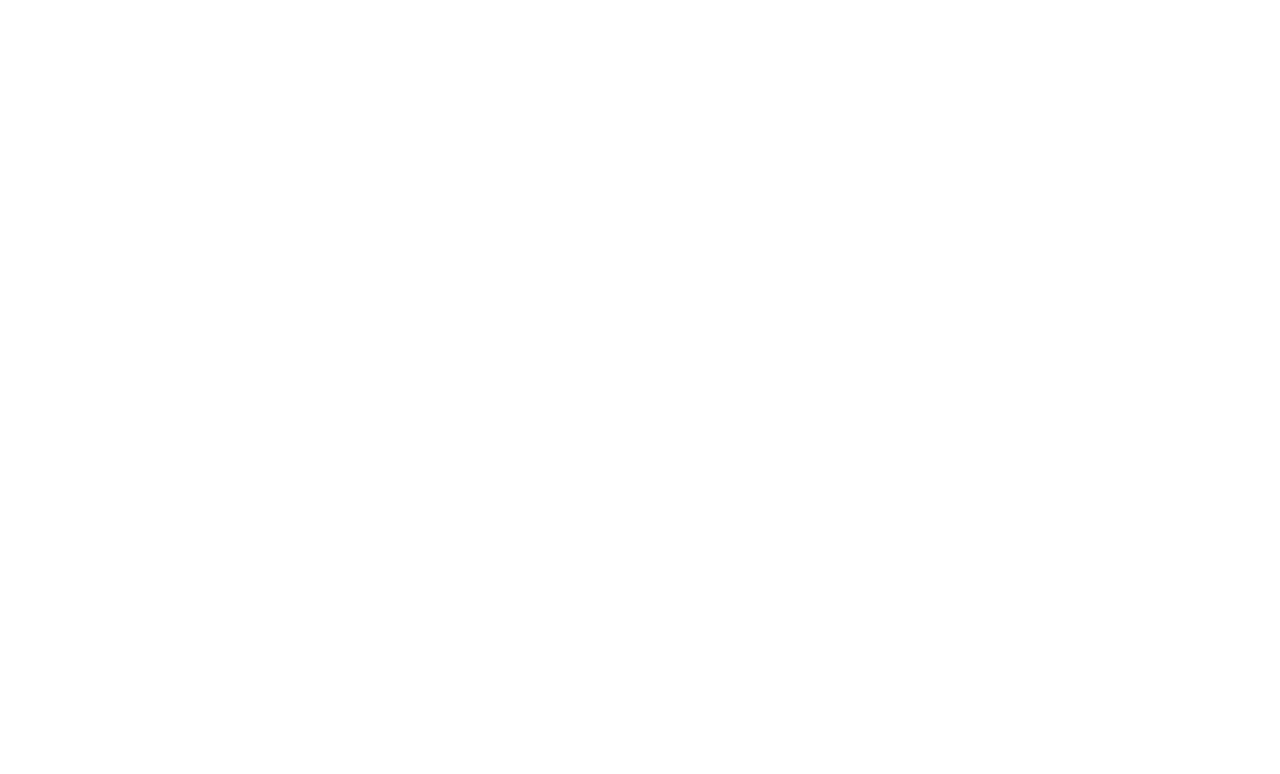
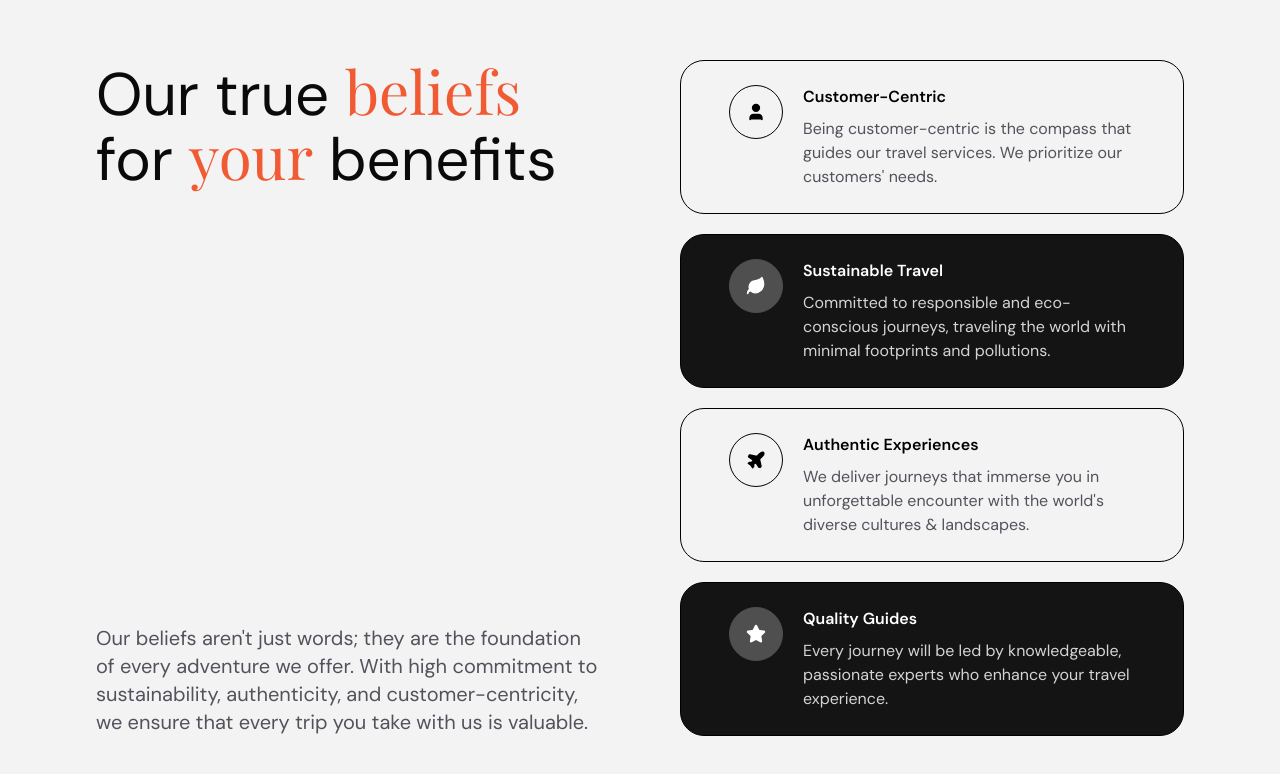
Before and after one commit to allajahzan-dev/gompass.trip, a Next.js app: page / in a window 1280 px wide. Shown: the part 1656-2430 px from the top of the page. Before the commit the page ends 1588 px from the top, so only its background shows below. Built offline with nearby package versions, Linux system fonts and the light colour scheme.

Commit message:
feat: completed services section

```diff
--- /dev/null
+++ b/public/data/services.json
@@ -0,0 +1,28 @@
+{
+    "services": [
+        {
+            "id": 1,
+            "title": "Customer-Centric",
+            "description": "Being customer-centric is the compass that guides our travel services. We prioritize our customers' needs.",
+            "icon": "User"
+        },
+        {
+            "id": 2,
+            "title": "Sustainable Travel",
+            "description": "Committed to responsible and eco-conscious journeys, traveling the world with minimal footprints and pollutions.",
+            "icon": "Leaf"
+        },
+        {
+            "id": 3,
+            "title": "Authentic Experiences",
+            "description": "We deliver journeys that immerse you in unforgettable encounter with the world's diverse cultures & landscapes.",
+            "icon": "Plane"
+        },
+        {
+            "id": 4,
+            "title": "Quality Guides",
+            "description": "Every journey will be led by knowledgeable, passionate experts who enhance your travel experience.",
+            "icon": "Star"
+        }
+    ]
+}
--- a/src/app/components/animations/RevealPackageTitle.tsx
+++ /dev/null
@@ -1,24 +0,0 @@
-"use client";
-
-import { playfair } from "@/app/fonts/playfair";
-import { cn } from "@/lib/utils";
-import { motion } from "motion/react";
-
-// Reveal package title
-export default function RevealPackageTitle() {
-    return (
-        <motion.p
-            initial={{ opacity: 0, scale: 0.8 }}
-            whileInView={{ opacity: 1, scale: 1 }}
-            viewport={{ amount: 0.5, once: true }}
-            transition={{ duration: 0.5, delay: 0.3 }}
-            className="col-span-1 text-4xl font-normal
-            lg:col-span-2 md:text-5xl xl:text-6xl"
-        >
-            Must{" "}
-            <i className={cn(playfair.className, "text-[#f15b34]")}>experience</i>
-            <br />
-            packages
-        </motion.p>
-    );
-}
--- /dev/null
+++ b/src/app/components/animations/RevealSectionTitle.tsx
@@ -0,0 +1,31 @@
+"use client";
+
+import { cn } from "@/lib/utils";
+import { motion, MotionProps } from "motion/react";
+import { ReactNode } from "react";
+
+// Interface for Props
+interface Props extends MotionProps {
+    children: ReactNode;
+    className?: string;
+}
+
+// Reveal sectoin title
+export default function RevealSectionTitle({
+    children,
+    className,
+    ...motionProps
+}: Props) {
+    return (
+        <motion.p
+            {...motionProps}
+            className={cn(
+                "text-4xl font-normal",
+                "md:text-5xl xl:text-6xl",
+                className
+            )}
+        >
+            {children}
+        </motion.p>
+    );
+}
--- a/src/app/components/navbar/Hamburger.tsx
+++ b/src/app/components/navbar/Hamburger.tsx
@@ -10,7 +10,7 @@
 export function Hamburger({ action, toggle }: Props) {
   return (
     <StyledWrapper>
-      <label className="hamburger">
+      <label className="hamburger relative z-50">
         <input
           onChange={() => action()}
           name="checkbox"
--- a/src/app/components/sections/MainSection.tsx
+++ b/src/app/components/sections/MainSection.tsx
@@ -1,5 +1,6 @@
 import HeroSection from "./HeroSection";
 import PackageSection from "./PackageSection";
+import ServiceSection from "./ServiceSection";
 
 // Main section
 export default function MainSection() {
@@ -7,6 +8,7 @@
         <main>
             <HeroSection />
             <PackageSection />
+            <ServiceSection/>
         </main>
     );
 }
--- a/src/app/components/sections/PackageSection.tsx
+++ b/src/app/components/sections/PackageSection.tsx
@@ -1,7 +1,9 @@
 import Link from "next/link";
 import { fetchPackages } from "@/app/utils/fetchPackages";
 import AnimatePackages from "../animations/AnimatePackages";
-import RevealPackageTitle from "../animations/RevealPackageTitle";
+import RevealSectionTitle from "../animations/RevealSectionTitle";
+import { cn } from "@/lib/utils";
+import { playfair } from "@/app/fonts/playfair";
 
 // Package section
 export default async function PackageSection() {
@@ -10,16 +12,27 @@
 
     return (
         <section
-            className="min-h-screen px-5 py-20 bg-white flex flex-col gap-12
+            className="min-h-screen px-5 py-24 bg-white flex flex-col gap-12
             md:px-10 xl:px-24"
         >
             {/* Heading */}
             <div
                 className="grid grid-cols-1 gap-10
-                 lg:grid-cols-3 lg:gap-0"
+                lg:grid-cols-3 lg:gap-0"
             >
                 {/* Title */}
-                <RevealPackageTitle />
+                <RevealSectionTitle
+                    initial={{ opacity: 0, scale: 0.8 }}
+                    whileInView={{ opacity: 1, scale: 1 }}
+                    viewport={{ amount: 0.5, once: false }}
+                    transition={{ duration: 0.5, delay: 0.3 }}
+                    className="col-span-1 lg:col-span-2"
+                >
+                    Must{" "}
+                    <i className={cn(playfair.className, "text-[#f15b34]")}>experience</i>
+                    <br />
+                    packages
+                </RevealSectionTitle>
 
                 {/* Description */}
                 <div className="flex flex-col gap-5 items-start">
--- /dev/null
+++ b/src/app/components/sections/ServiceSection.tsx
@@ -0,0 +1,117 @@
+import { playfair } from "@/app/fonts/playfair";
+import RevealSectionTitle from "../animations/RevealSectionTitle";
+import { cn } from "@/lib/utils";
+import { fetchServices } from "@/app/utils/fetchServices";
+import { Leaf, Plane, Star, User } from "lucide-react";
+
+// Service section
+export default async function ServiceSection() {
+    // Services
+    const { services } = await fetchServices();
+
+    // Get icons
+    const getIcon = (icon: string) => {
+        switch (icon) {
+            case "User":
+                return <User className="w-5 h-5 fill-black text-black" />;
+            case "Leaf":
+                return <Leaf className="w-5 h-5 fill-white text-white" />;
+            case "Plane":
+                return <Plane className="w-5 h-5 fill-black text-black" />;
+            case "Star":
+                return <Star className="w-5 h-5 fill-white text-white" />;
+            default:
+                return null;
+        }
+    };
+
+    return (
+        <section
+            className="min-h-screen px-5 py-24 bg-[#f3f3f3] flex flex-col
+            md:px-10 xl:px-24"
+        >
+            {/* Heading */}
+            <div
+                className="grid grid-cols-1 gap-20
+                lg:grid-cols-2 lg:gap-20"
+            >
+                {/* Heading */}
+                <div className="flex flex-col justify-between gap-10">
+                    {/* Title */}
+                    <RevealSectionTitle
+                        initial={{ opacity: 0, y: 50 }}
+                        whileInView={{ opacity: 1, y: 0 }}
+                        viewport={{ amount: 0.5, once: false }}
+                        transition={{ duration: 0.5, delay: 0.3 }}
+                        className="col-span-1"
+                    >
+                        Our true{" "}
+                        <i className={cn(playfair.className, "text-[#f15b34]")}>beliefs</i>
+                        <br />
+                        for <i className={cn(playfair.className, "text-[#f15b34]")}>
+                            your
+                        </i>{" "}
+                        benefits
+                    </RevealSectionTitle>
+
+                    {/* Description */}
+                    <p className="text-xl text-zinc-600">
+                        Our beliefs aren't just words; they are the foundation of every
+                        adventure we offer. With high commitment to sustainability,
+                        authenticity, and customer-centricity, we ensure that every trip you
+                        take with us is valuable.
+                    </p>
+                </div>
+
+                {/* Services */}
+                <div className="flex flex-col gap-5 items-start">
+                    {services.map((srv) => (
+                        <div
+                            key={srv.id}
+                            className={cn(
+                                "w-full px-12 py-6 flex items-center border border-black rounded-3xl",
+                                srv.id % 2 === 0 && "bg-[#141414]"
+                            )}
+                        >
+                            <div className="flex items-start gap-5">
+                                {/* Icon */}
+                                <div
+                                    className={cn(
+                                        "p-4 border rounded-full",
+                                        srv.id % 2 === 0
+                                            ? "border-[#4f4f4f] bg-[#4f4f4f]"
+                                            : "border-black"
+                                    )}
+                                >
+                                    {getIcon(srv.icon)}
+                                </div>
+
+                                {/* Text */}
+                                <div className="flex flex-col gap-2">
+                                    {/* Title */}
+                                    <h1
+                                        className={cn(
+                                            "font-semibold",
+                                            srv.id % 2 === 0 ? "text-white" : "text-black"
+                                        )}
+                                    >
+                                        {srv.title}
+                                    </h1>
+
+                                    {/* Description */}
+                                    <p
+                                        className={cn(
+                                            srv.id % 2 === 0 ? "text-zinc-300" : "text-zinc-600"
+                                        )}
+                                    >
+                                        {srv.description}
+                                    </p>
+                                </div>
+                            </div>
+                        </div>
+                    ))}
+                </div>
+            </div>
+        </section>
+    );
+}
--- a/src/app/utils/fetchPackages.ts
+++ b/src/app/utils/fetchPackages.ts
@@ -16,7 +16,7 @@
     packages: IPackages[];
 }> => {
     try {
-        const resp = await fetch(`${BASE_URL}/data/packages/packages.json`);
+        const resp = await fetch(`${BASE_URL}/data/packages.json`);
         const data = await resp.json();
         return data;
     } catch (err) {
--- /dev/null
+++ b/src/app/utils/fetchServices.ts
@@ -0,0 +1,23 @@
+import BASE_URL from "@/constants/baseUrl";
+
+// Interface for IService
+export interface IService {
+    id: number;
+    title: string;
+    description: string;
+    icon: string;
+}
+
+// Fetch services
+export const fetchServices = async (): Promise<{
+    services: IService[];
+}> => {
+    try {
+        const resp = await fetch(`${BASE_URL}/data/services.json`);
+        const data = await resp.json();
+        return data;
+    } catch (err) {
+        console.error("Failed to read services:", err);
+        return { services: [] };
+    }
+};
```
Also changed, not shown: src/app/components/navbar/Navbar.tsx (+37 -12 lines), public/data/packages.json (renamed from public/data/packages/packages.json).
